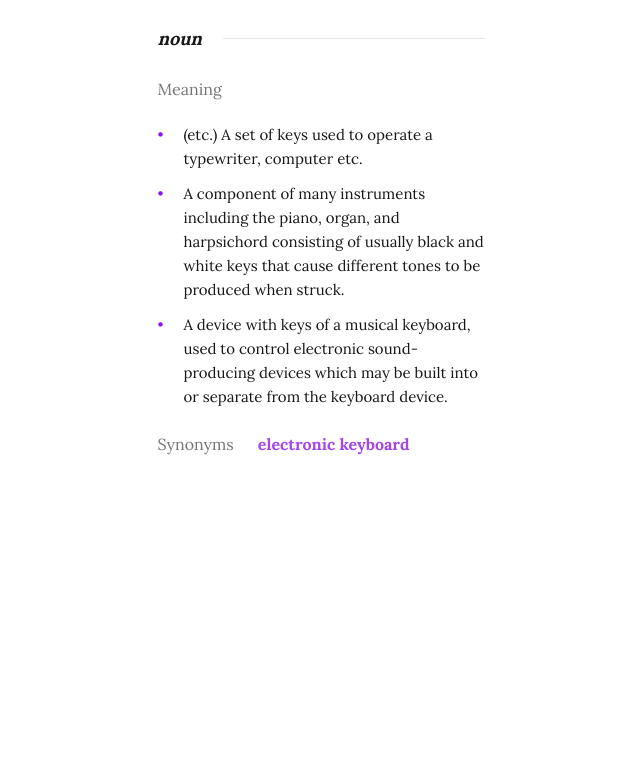
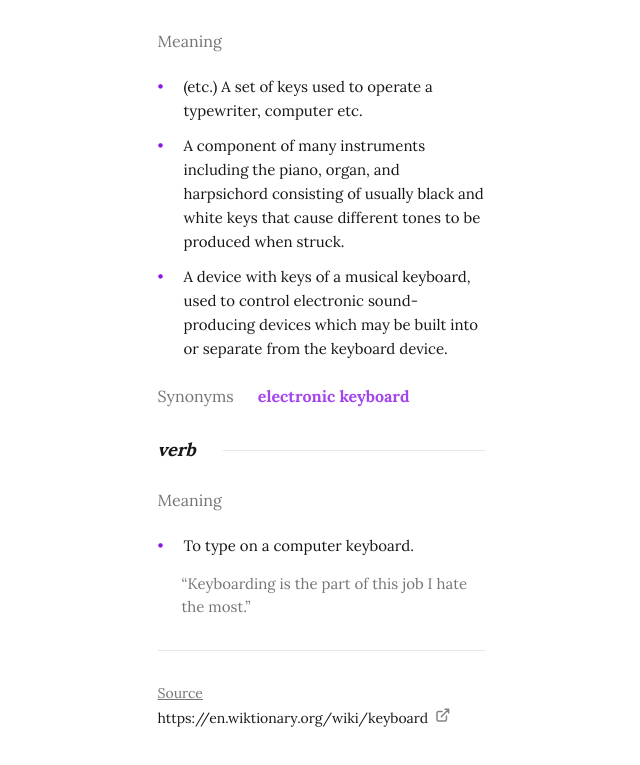
Before and after one commit to YokoMentor/dictionary-app, a Next.js app: page / in a window 1280 px wide. Shown: the part 273-1038 px from the top of the page, without its empty margins (319-959 px from the left). Before the commit the page ends 800 px from the top, so only its background shows below. Built offline with nearby package versions, Linux system fonts and the light colour scheme.

Commit message:
Verb and Source containers

```diff
--- a/app/globals.css
+++ b/app/globals.css
@@ -10,6 +10,7 @@
   --color-dark-heading: hsl(0, 0%, 18%);
   --color-light-heading: hsl(0, 0%, 46%);
   --color-light-purple: hsl(274, 82%, 60%);
+  --color-divider: hsl(0, 0%, 91%);
 }
 
 @media (prefers-color-scheme: dark) {
--- a/app/page.module.css
+++ b/app/page.module.css
@@ -4,6 +4,10 @@
 
 .icon_arrow {
   background-image: url('../public/icon-arrow-down.svg');
+}
+
+.icon_new_window {
+  background-image: url('../public/icon-new-window.svg');
 }
 
 .divider_v {
--- a/app/page.tsx
+++ b/app/page.tsx
@@ -4,7 +4,7 @@ export default function Page() {
   return (
     <div className='flex flex-col min-h-screen justify-center items-center'>
       <div className='flex flex-col justify-center items-center text-center w-[327px]'>
-        <div className='flex justify-between items-center text-center w-full'>
+        <div className='flex justify-between items-center text-center w-full mt-6'>
           <div className={`${styles.logo} w-[30px] h-[34px] bg-no-repeat bg-center bg-contain`}></div>
           <div className='flex flex-row items-center justify-center'>
             <button className={`${styles.icon_arrow} w-[98px] h-[24px] bg-no-repeat bg-right text-[14px] font-bold pl-1`}>Serif</button>
@@ -34,7 +34,7 @@ export default function Page() {
           </div>
           <div className='text-light-heading mt-6'>Meaning</div>
           <ul className={`${styles.ul}`}>
-            <li className={`${styles.li}`}>(etc.) A set of keys used to operate a typewriter, computer etc.</li>
+            <li>(etc.) A set of keys used to operate a typewriter, computer etc.</li>
             <li>A component of many instruments including the piano, organ, and harpsichord consisting of usually black and white keys that cause different tones to be produced when struck.</li>
             <li>A device with keys of a musical keyboard, used to control electronic sound-producing devices which may be built into or separate from the keyboard device.</li>
           </ul>
@@ -43,6 +43,25 @@ export default function Page() {
             <div className='font-bold text-light-purple'>electronic keyboard</div>
           </div>
         </div>
+        <div className='flex flex-col text-left w-full mt-7'>
+          <div className='flex flex-row justify-between items-center'>
+            <div className='font-bold text-lg italic mr-4'>verb</div>
+            <div className={`${styles.divider_h}`}></div>
+          </div>
+          <div className='text-light-heading mt-6'>Meaning</div>
+          <ul className={`${styles.ul}`}>
+            <li>To type on a computer keyboard.</li>
+          </ul>
+          <div className='text-[15px] text-light-heading ml-6 mt-1'>“Keyboarding is the part of this job I hate the most.”</div>
+          <hr className='border-divider mt-8'/>
+        </div>
+        <div className='flex flex-col text-left text-[14px] mt-8 mb-12 w-full'>
+          <div className='text-light-heading underline mb-1'>Source</div>
+          <div className='flex'>
+            <div className='mr-2'>https://en.wiktionary.org/wiki/keyboard</div>
+            <div className={`${styles.icon_new_window} w-[14px] h-[14px]`}></div>
+          </div>
+        </div>
       </div>
     </div>
   );
```
